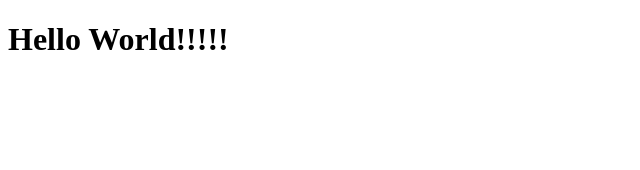
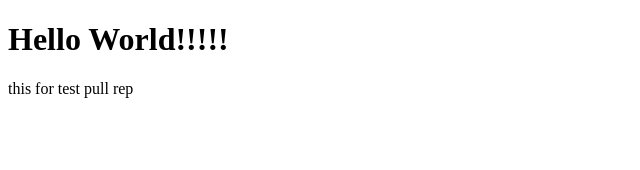
Before and after one commit to Hussein-Salloum-GH/bookstore-react-app, a React (Create React App) app: page / in a window 1280 px wide. Shown: the top 170 px of the page, without its empty margins (0-640 px from the left). Built offline with nearby package versions, Linux system fonts and the light colour scheme.

Commit message:
Update App.js

```diff
--- a/src/App.js
+++ b/src/App.js
@@ -4,6 +4,7 @@ const App = () => {
   return (
     <div className="App">
       <h1>Hello World!!!!!</h1>
+<p>this for test pull rep</p>
     </div>
   );
 }
```
